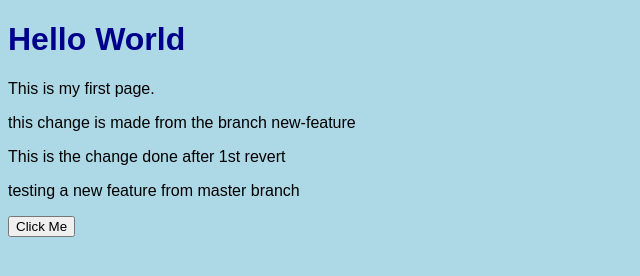
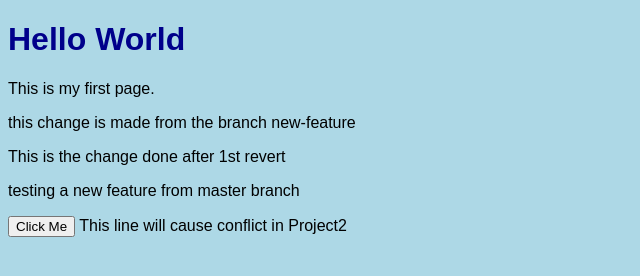
Before and after one commit to adityasenapati008/gitcourse, a plain HTML site: page index.html in a window 1280 px wide. Shown: the whole page, without its empty margins (0-640 px from the left). Drawn offline with Linux system fonts and the light colour scheme.

Commit message:
changes in index.html from Project2

```diff
--- a/index.html
+++ b/index.html
@@ -19,3 +19,4 @@
     <script src="script.js"></script>
 </body>
 </html>
+This line will cause conflict in Project2
```
